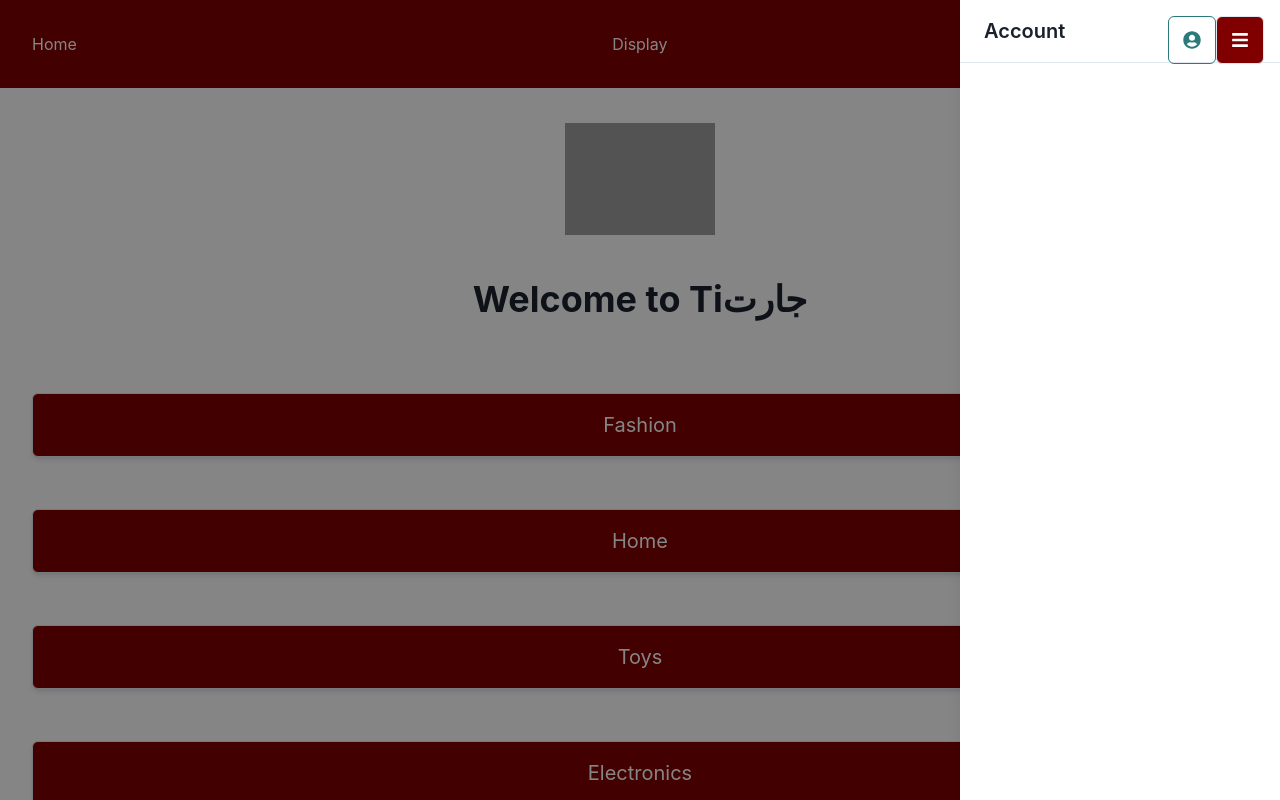
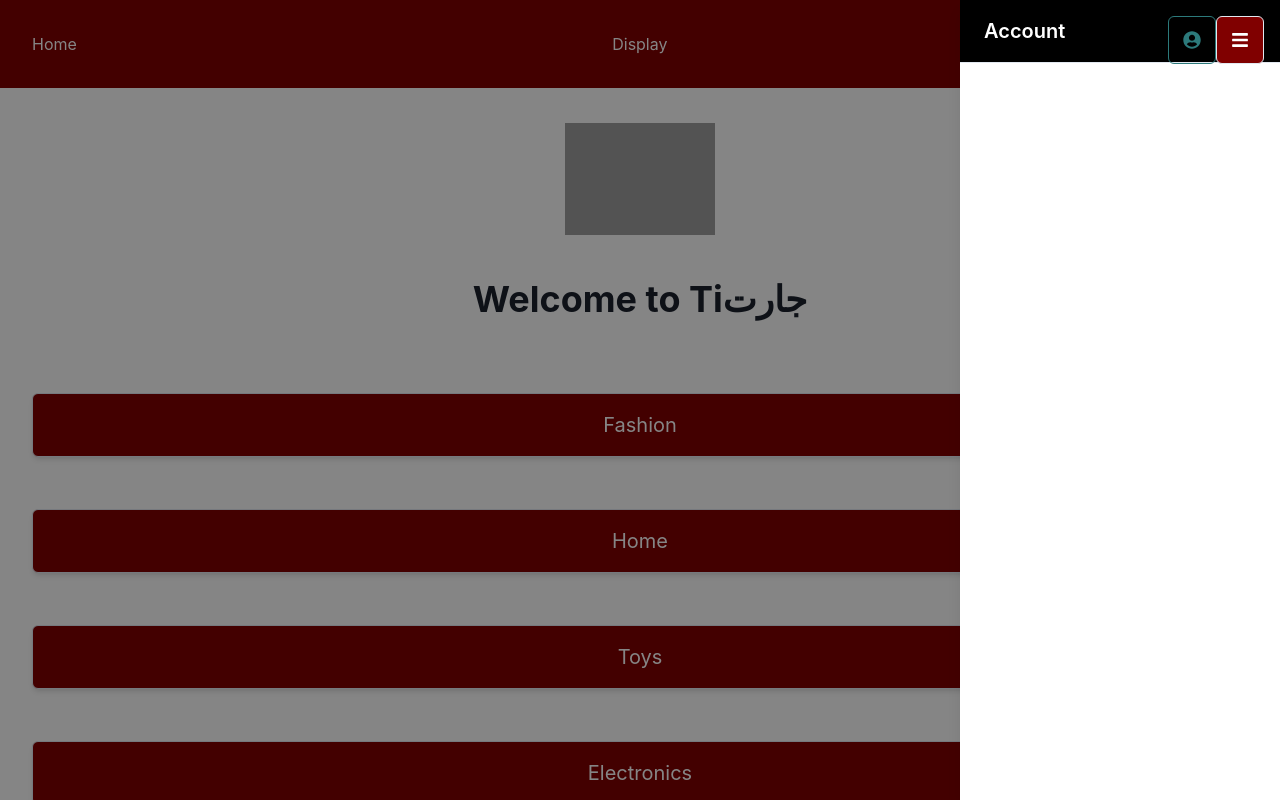
Before and after one commit to Koolmool/markhor, a React (Vite) app: page / in a window 1280 px wide. Both pictures are taken after a click on the button 1192 px from the left and 40 px from the top of the page. Shown: the top 800 px of the page. Built offline with nearby package versions, Linux system fonts and the light colour scheme; grey boxes are pictures that could not be loaded.

Commit message:
Account bar should be in black
Updated the background color of the AccountMenu's header to black and the text color to white.

```diff
--- a/src/components/AccountMenu.jsx
+++ b/src/components/AccountMenu.jsx
@@ -7,7 +7,9 @@ const AccountMenu = ({ isOpen, onClose }) => {
     <Drawer isOpen={isOpen} placement="right" onClose={onClose}>
       <DrawerOverlay />
       <DrawerContent>
-        <DrawerHeader borderBottomWidth="1px">Account</DrawerHeader>
+        <DrawerHeader borderBottomWidth="1px" bg="black" color="white">
+          Account
+        </DrawerHeader>
         <DrawerBody>
           <VStack spacing={4}>
             <Button w="full" as="a" href="https://preview-62cafd36--login-authenticator.gptengineer.run/" target="_blank" colorScheme="black">
```
